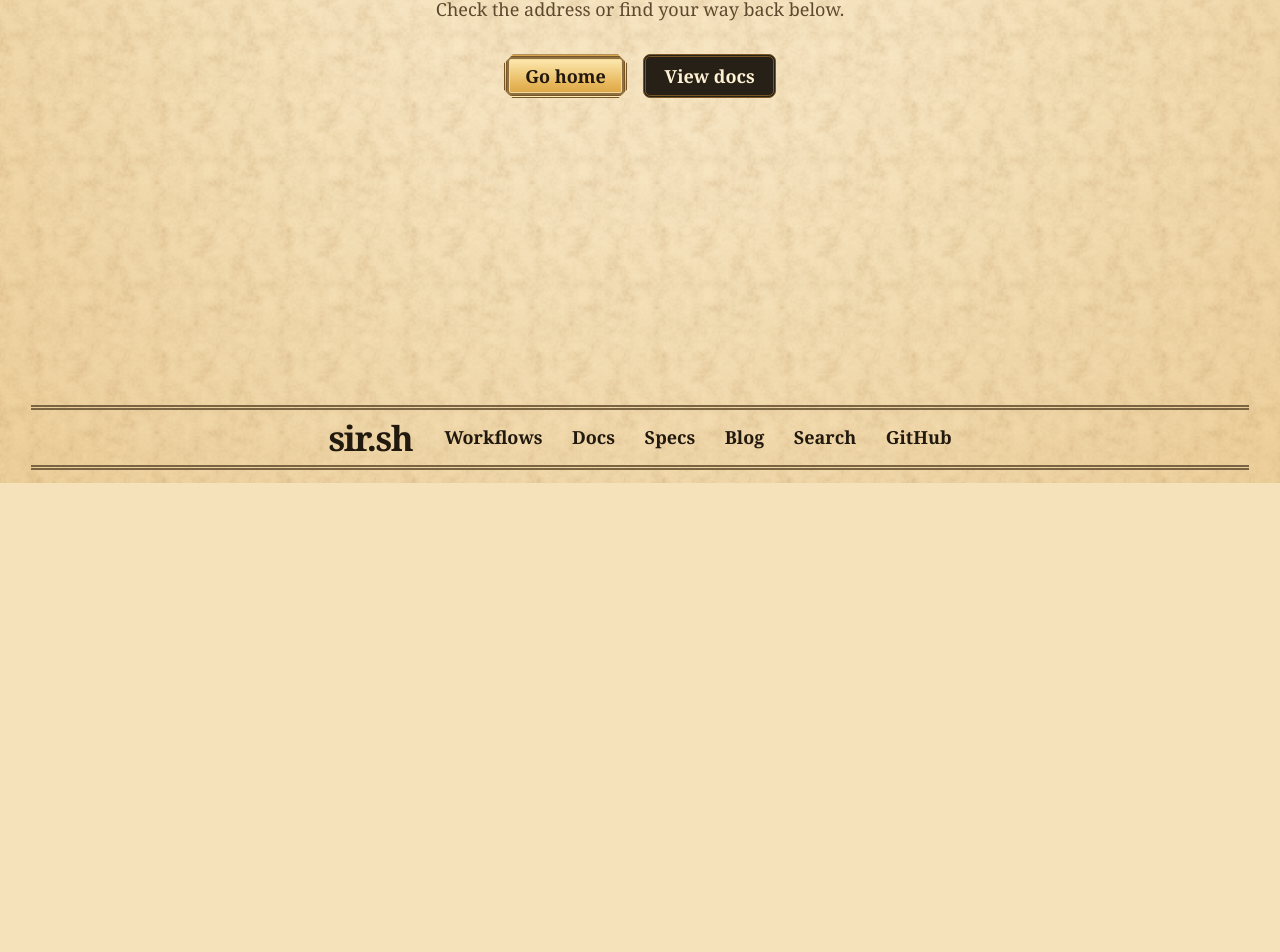
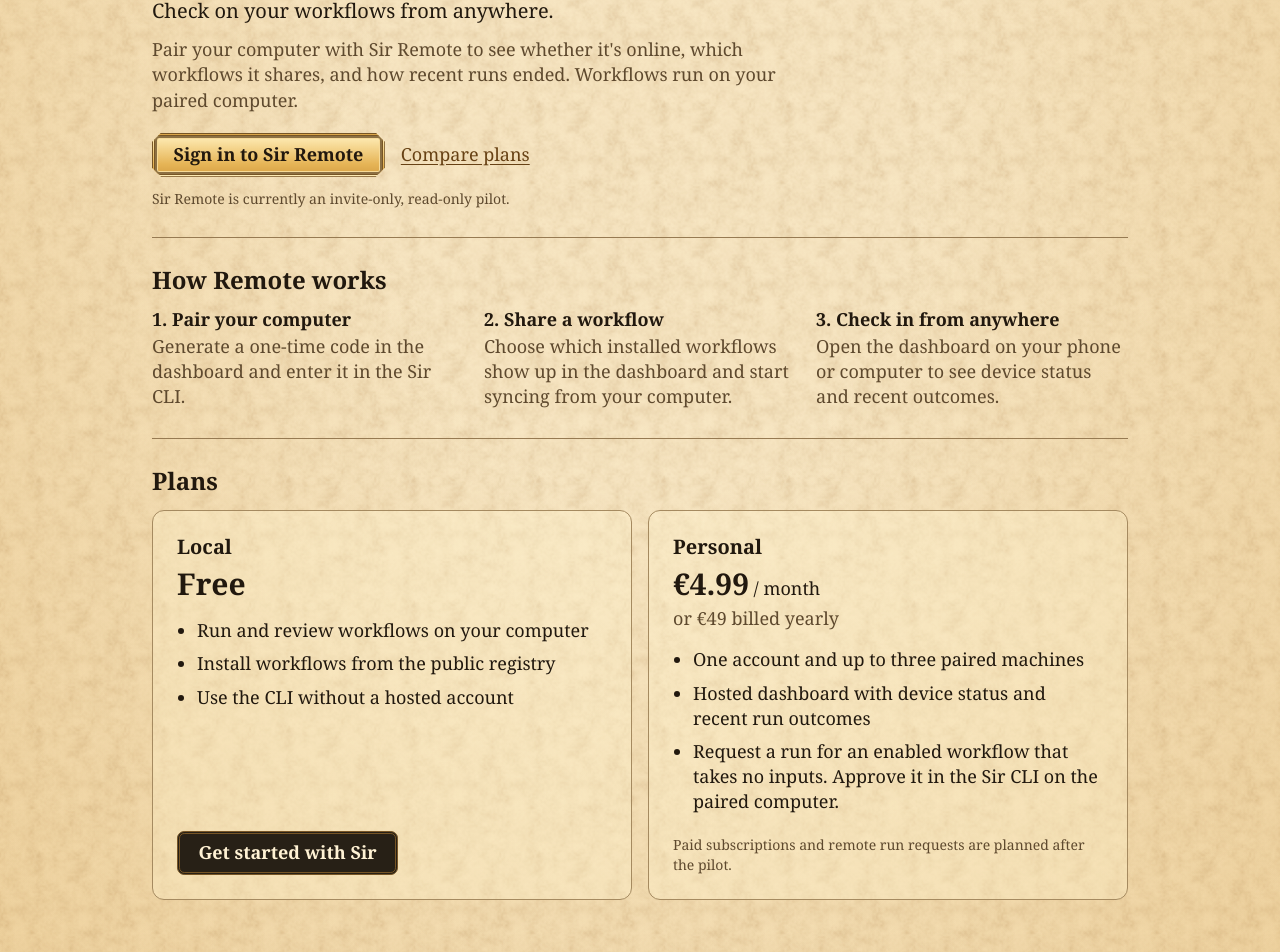
Before and after one commit to sir-sh/website, a Next.js app: page /remote in a window 1280 px wide. Before the commit this address had no page. Shown: the part 317-1269 px from the top of the page. Before the commit the page ends 800 px from the top, so only its background shows below. Built offline with nearby package versions, Linux system fonts and the light colour scheme.

Commit message:
Showcase Sir Remote and Personal pricing (#20)

```diff
--- a/src/app/home.module.css
+++ b/src/app/home.module.css
@@ -81,7 +81,8 @@
 .header .wordmark { font-size: clamp(2rem, 4vw, 3rem); line-height: 1.1; }
 .desktopNav {
   display: grid;
-  grid-template-columns: repeat(6, minmax(0, 1fr));
+  grid-auto-flow: column;
+  grid-auto-columns: minmax(0, 1fr);
   gap: clamp(.5rem, 1.4vw, 1rem);
   width: 100%;
   margin-bottom: .17rem;
@@ -334,6 +335,7 @@
 }
 
 @media (min-width: 761px) and (max-width: 900px) {
+  .desktopNav a { padding-inline: .3rem; font-size: 1rem; }
   .home h1 { font-size: clamp(2rem, 4.85vw, 2.75rem); }
   .hero .artwork { aspect-ratio: .83; }
   .approvalBody { flex-wrap: nowrap; }
--- /dev/null
+++ b/src/app/remote/page.tsx
@@ -0,0 +1,79 @@
+import type { Metadata } from 'next';
+import Link from 'next/link';
+import styles from '../home.module.css';
+
+export const metadata: Metadata = {
+  title: 'Sir Remote & Plans | sir.sh',
+  description: 'Check your Sir devices and workflows from anywhere. Compare free local Sir with the hosted Personal plan.',
+};
+
+const dashboard = 'https://service.sir.sh/login';
+
+export default function RemotePage() {
+  return (
+    <div className="content-page max-w-5xl mx-auto px-4 sm:px-6">
+      <header className="border-b content-rule pb-7">
+        <h1>Sir Remote</h1>
+        <p className="mt-3 text-xl">
+          Check on your workflows from anywhere.
+        </p>
+        <p className="content-muted mt-3 max-w-2xl">
+          Pair your computer with Sir Remote to see whether it&apos;s online, which workflows it shares, and how recent runs ended. Workflows run on your paired computer.
+        </p>
+        <div className="mt-5 flex flex-wrap items-center gap-4">
+          <a className={styles.gold} href={dashboard}>Sign in to Sir Remote</a>
+          <a className="content-link" href="#plans">Compare plans</a>
+        </div>
+        <p className="content-muted mt-3 text-sm">Sir Remote is currently an invite-only, read-only pilot.</p>
+      </header>
+
+      <section className="py-7 border-b content-rule" aria-labelledby="how-it-works">
+        <h2 id="how-it-works" className="text-2xl font-bold">How Remote works</h2>
+        <ol className="mt-4 grid gap-5 sm:grid-cols-3">
+          <li className="min-w-0">
+            <h3 className="font-bold">1. Pair your computer</h3>
+            <p className="content-muted mt-1">Generate a one-time code in the dashboard and enter it in the Sir CLI.</p>
+          </li>
+          <li className="min-w-0">
+            <h3 className="font-bold">2. Share a workflow</h3>
+            <p className="content-muted mt-1">Choose which installed workflows show up in the dashboard and start syncing from your computer.</p>
+          </li>
+          <li className="min-w-0">
+            <h3 className="font-bold">3. Check in from anywhere</h3>
+            <p className="content-muted mt-1">Open the dashboard on your phone or computer to see device status and recent outcomes.</p>
+          </li>
+        </ol>
+      </section>
+
+      <section className="py-7" aria-labelledby="plans">
+        <h2 id="plans" className="text-2xl font-bold">Plans</h2>
+        <div className="mt-4 grid gap-4 sm:grid-cols-2">
+          <article className="content-card flex flex-col rounded-xl border p-5 sm:p-6">
+            <h3 className="text-xl font-bold">Local</h3>
+            <p className="mt-2 text-3xl font-bold">Free</p>
+            <ul className="mt-4 list-disc space-y-2 pl-5">
+              <li>Run and review workflows on your computer</li>
+              <li>Install workflows from the public registry</li>
+              <li>Use the CLI without a hosted account</li>
+            </ul>
+            <div className="mt-auto pt-5">
+              <Link href="/docs/QUICKSTART" className={styles.ink}>Get started with Sir</Link>
+            </div>
+          </article>
+
+          <article className="content-card flex flex-col rounded-xl border p-5 sm:p-6">
+            <h3 className="text-xl font-bold">Personal</h3>
+            <p className="mt-2"><strong className="text-3xl">€4.99</strong> / month</p>
+            <p className="content-muted mt-1">or €49 billed yearly</p>
+            <ul className="mt-4 list-disc space-y-2 pl-5">
+              <li>One account and up to three paired machines</li>
+              <li>Hosted dashboard with device status and recent run outcomes</li>
+              <li>Request a run for an enabled workflow that takes no inputs. Approve it in the Sir CLI on the paired computer.</li>
+            </ul>
+            <p className="content-muted mt-auto pt-5 text-sm">Paid subscriptions and remote run requests are planned after the pilot.</p>
+          </article>
+        </div>
+      </section>
+    </div>
+  );
+}
--- a/src/components/SiteNavigation.tsx
+++ b/src/components/SiteNavigation.tsx
@@ -6,6 +6,7 @@ import styles from '@/app/home.module.css';
 
 const links = [
   { href: '/workflows', label: 'Workflows' },
+  { href: '/remote', label: 'Remote' },
   { href: '/docs', label: 'Docs' },
   { href: '/specs', label: 'Specs' },
   { href: '/blog', label: 'Blog' },
```
